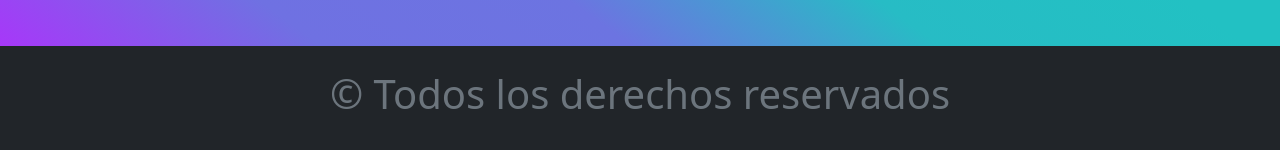
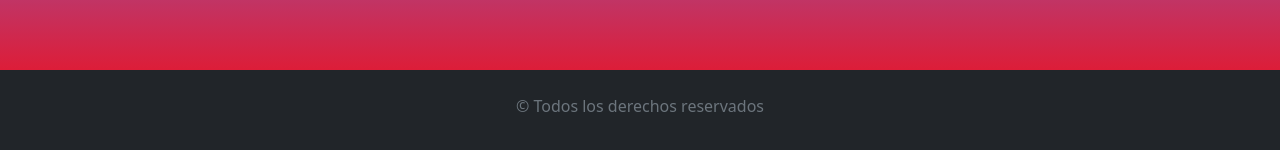
Before and after one commit to MauroDiazSantilli/EjercicioReact4, a React (Vite) app: page / in a window 1280 px wide. Shown: the part 642-792 px from the top of the page. Built offline with nearby package versions, Linux system fonts and the light colour scheme.

Commit message:
Terminando maquetado

```diff
--- a/src/App.css
+++ b/src/App.css
@@ -3,8 +3,9 @@
   display: flex;
   flex-direction: column;
   min-width: 100%;
-  background: rgb(34,193,195);
-  background: linear-gradient(216deg, rgba(34,193,195,1) 12%, rgba(34,193,195,1) 41%, rgba(39,188,197,1) 54%, rgba(108,116,225,1) 67%, rgba(111,113,226,1) 80%, rgba(177,45,253,1) 96%);
+background-color: #FFFFFF;
+background-image: linear-gradient(180deg, #FFFFFF 0%, #6284FF 50%, #FF0000 100%);
+
 }
 
 .mainPage{
--- a/src/App.jsx
+++ b/src/App.jsx
@@ -1,5 +1,5 @@
 import {Container} from 'react-bootstrap'
-import Formulario from '../Componentes/Formulario'
+import Formulario from './components/Formulario'
 import './App.css'
 import 'bootstrap/dist/css/bootstrap.min.css'
 
@@ -10,11 +10,11 @@ function App() {
     <Container className='my-5 mainPage'>
       <h1 className='display-4 text-center'>Listado de Tareas</h1>
       <hr />
-      {/*aqui se agrega el componenete*/}
+      {/*aqui se agrega el componente*/}
       <Formulario/>
     </Container>
     <footer className='bg-dark text-center text-secondary py-4'>
-      <p className='display-6'>&copy; Todos los derechos reservados</p>
+      <p>&copy; Todos los derechos reservados</p>
     </footer>
     </>
   )
```
